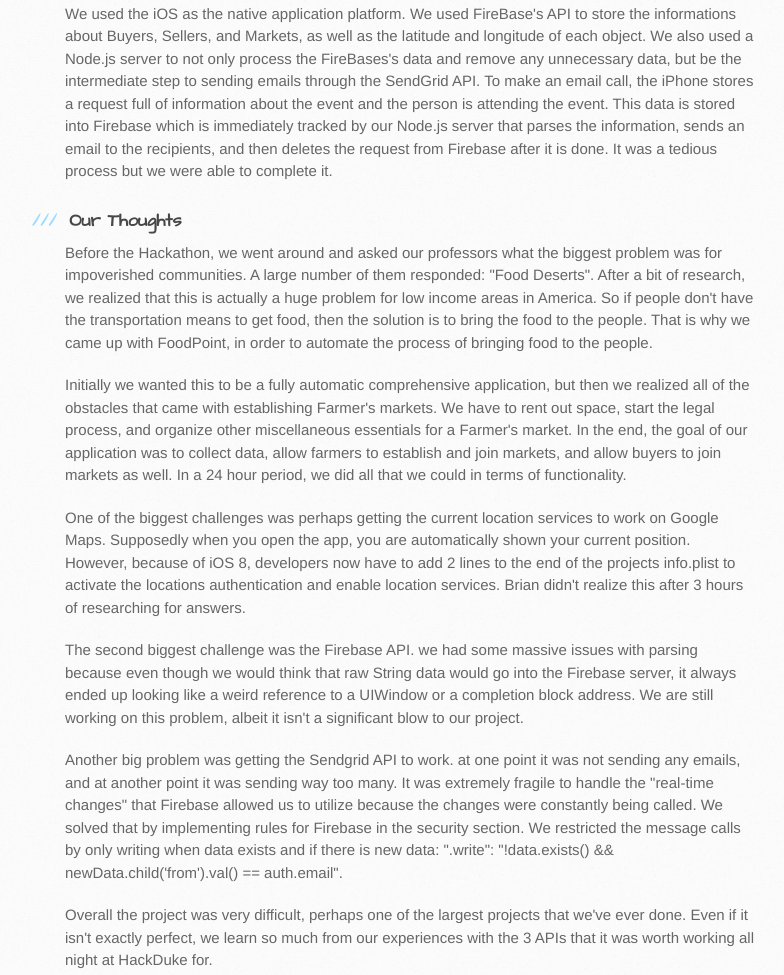
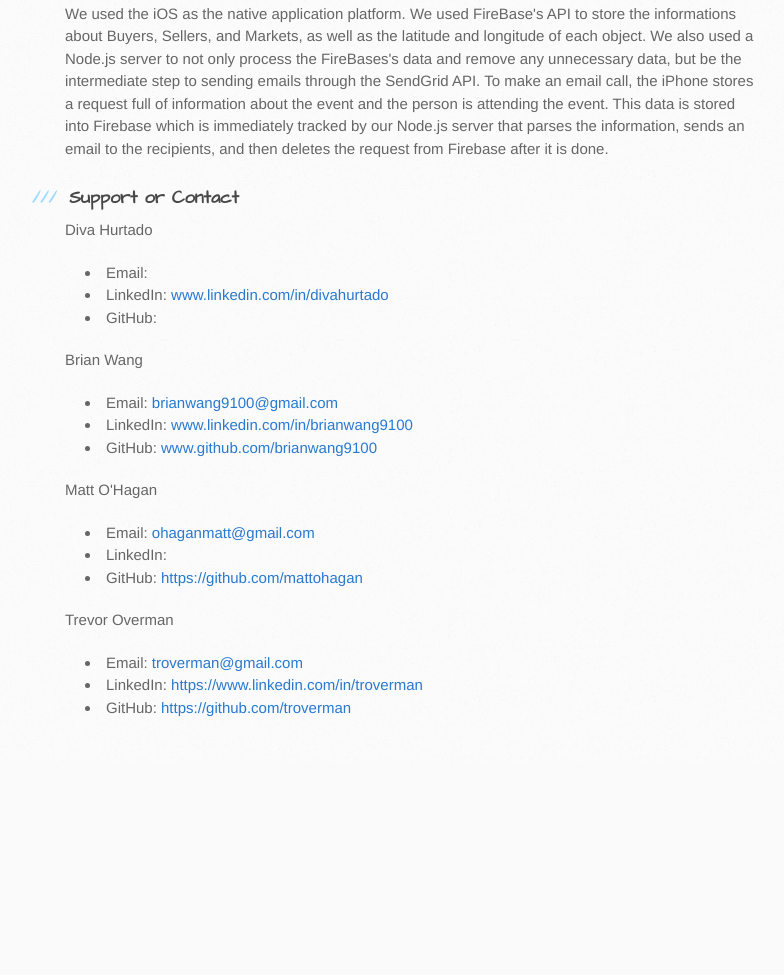
Before and after one commit to brianwang9100/FoodPoint, a plain HTML site: page index.html in a window 1280 px wide. Shown: the part 1901-2876 px from the top of the page, without its empty margins (105-889 px from the left). After the commit the page ends 2663 px from the top, so only its background shows below. Drawn offline with Linux system fonts and the light colour scheme.

```diff
--- a/index.html
+++ b/index.html
@@ -60,22 +60,7 @@
 
 <p>Buyers who wish to find local food in their area would simply press the Buy button, enter in their name and email information, and their position in the world will be logged. In addition, Buyers have the option to be added to the list of a preexisting Farmer's Market, allowing Farmers to determine which areas are the most populated areas to sell. Buyers will receive updates from that particular trending farmer's market when the market has reached more than a certain number of farmers. On the other hand, sellers/farmers press the Sell Button and enter in their name and email information. They not only will be able to see every buyer's location, but preexisting markets that they can join. Once they join a preexisting market, a confirmation email is sent to them.</p>
 
-<p>We used the iOS as the native application platform. We used FireBase's API to store the informations about Buyers, Sellers, and Markets, as well as the latitude and longitude of each object. We also used a Node.js server to not only process the FireBases's data and remove any unnecessary data, but be the intermediate step to sending emails through the SendGrid API. To make an email call, the iPhone stores a request full of information about the event and the person is attending the event. This data is stored into Firebase which is immediately tracked by our Node.js server that parses the information, sends an email to the recipients, and then deletes the request from Firebase after it is done. It was a tedious process but we were able to complete it.</p>
-
-<h3>
-<a id="our-thoughts" class="anchor" href="#our-thoughts" aria-hidden="true"><span class="octicon octicon-link"></span></a>Our Thoughts</h3>
-
-<p>Before the Hackathon, we went around and asked our professors what the biggest problem was for impoverished communities. A large number of them responded: "Food Deserts". After a bit of research, we realized that this is actually a huge problem for low income areas in America. So if people don't have the transportation means to get food, then the solution is to bring the food to the people. That is why we came up with FoodPoint, in order to automate the process of bringing food to the people.</p>
-
-<p>Initially we wanted this to be a fully automatic comprehensive application, but then we realized all of the obstacles that came with establishing Farmer's markets. We have to rent out space, start the legal process, and organize other miscellaneous essentials for a Farmer's market. In the end, the goal of our application was to collect data, allow farmers to establish and join markets, and allow buyers to join markets as well. In a 24 hour period, we did all that we could in terms of functionality.</p>
-
-<p>One of the biggest challenges was perhaps getting the current location services to work on Google Maps. Supposedly when you open the app, you are automatically shown your current position. However, because of iOS 8, developers now have to add 2 lines to the end of the projects info.plist to activate the locations authentication and enable location services. Brian didn't realize this after 3 hours of researching for answers.</p>
-
-<p>The second biggest challenge was the Firebase API. we had some massive issues with parsing because even though we would think that raw String data would go into the Firebase server, it always ended up looking like a weird reference to a UIWindow or a completion block address. We are still working on this problem, albeit it isn't a significant blow to our project.</p>
-
-<p>Another big problem was getting the Sendgrid API to work. at one point it was not sending any emails, and at another point it was sending way too many. It was extremely fragile to handle the "real-time changes" that Firebase allowed us to utilize because the changes were constantly being called. We solved that by implementing rules for Firebase in the security section. We restricted the message calls by only writing when data exists and if there is new data: ".write": "!data.exists() &amp;&amp; newData.child('from').val() == auth.email".</p>
-
-<p>Overall the project was very difficult, perhaps one of the largest projects that we've ever done. Even if it isn't exactly perfect, we learn so much from our experiences with the 3 APIs that it was worth working all night at HackDuke for.</p>
+<p>We used the iOS as the native application platform. We used FireBase's API to store the informations about Buyers, Sellers, and Markets, as well as the latitude and longitude of each object. We also used a Node.js server to not only process the FireBases's data and remove any unnecessary data, but be the intermediate step to sending emails through the SendGrid API. To make an email call, the iPhone stores a request full of information about the event and the person is attending the event. This data is stored into Firebase which is immediately tracked by our Node.js server that parses the information, sends an email to the recipients, and then deletes the request from Firebase after it is done.</p>
 
 <h3>
 <a id="support-or-contact" class="anchor" href="#support-or-contact" aria-hidden="true"><span class="octicon octicon-link"></span></a>Support or Contact</h3>
```
Also changed, not shown: params.json (+1 -1 lines).
